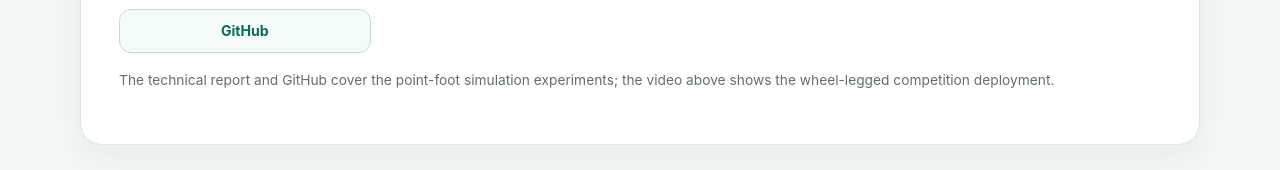
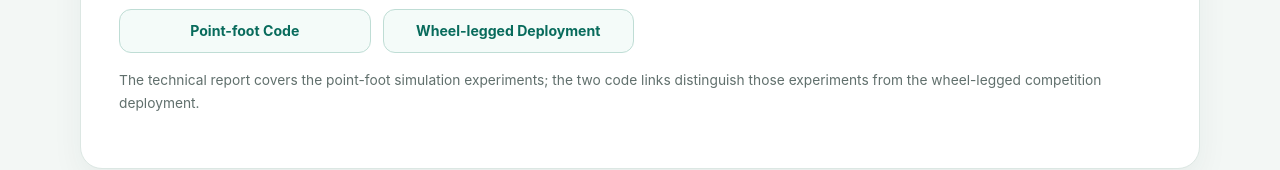
Before and after one commit to 24zen0/24zen0.github.io, a plain HTML site: page index.html in a window 1280 px wide. Shown: the part 7553-7723 px from the top of the page. Drawn offline with Linux system fonts and the light colour scheme.

Commit message:
Apply independent profile audit and explain provincial Gold award

```diff
--- a/index.html
+++ b/index.html
@@ -879,10 +879,13 @@
             Technical Report
         </a>
         <a href="https://github.com/24zen0/2026RL_bipedal_locomotion_Isaaclab" target="_blank" rel="noopener noreferrer">
-            GitHub
+            Point-foot Code
+        </a>
+        <a href="https://github.com/24zen0/Deployment_of_wheelfoot_tron" target="_blank" rel="noopener noreferrer">
+            Wheel-legged Deployment
         </a>
             </div>
-        <p class="publication-note">The technical report and GitHub cover the point-foot simulation experiments; the video above shows the wheel-legged competition deployment.</p>
+        <p class="publication-note">The technical report covers the point-foot simulation experiments; the two code links distinguish those experiments from the wheel-legged competition deployment.</p>
 </div>
 
         <h3 class="project-group-title">Additional Course Projects</h3>
```
Also changed, not shown: zh.html (+6 -3 lines), 1 other file.
